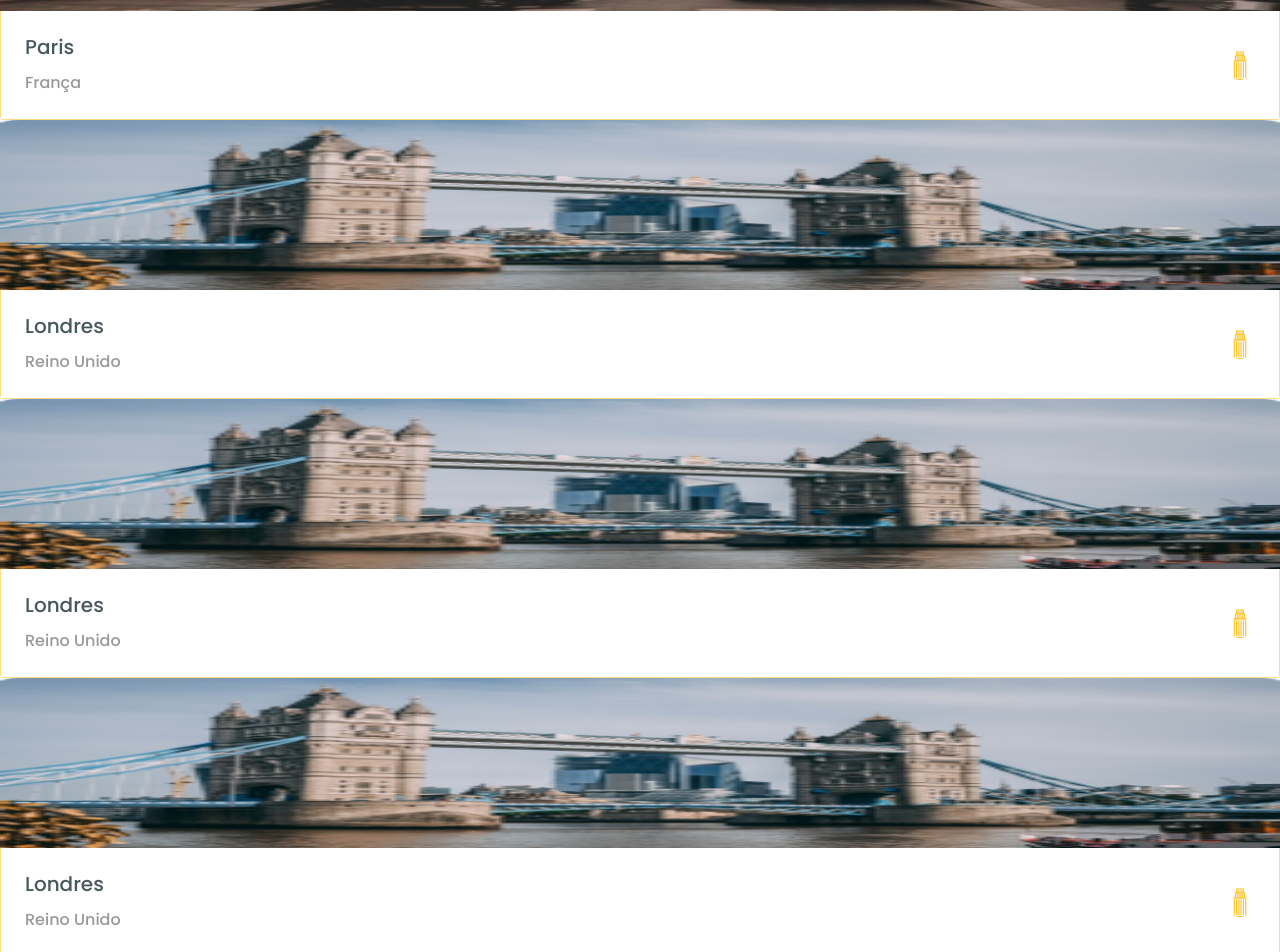
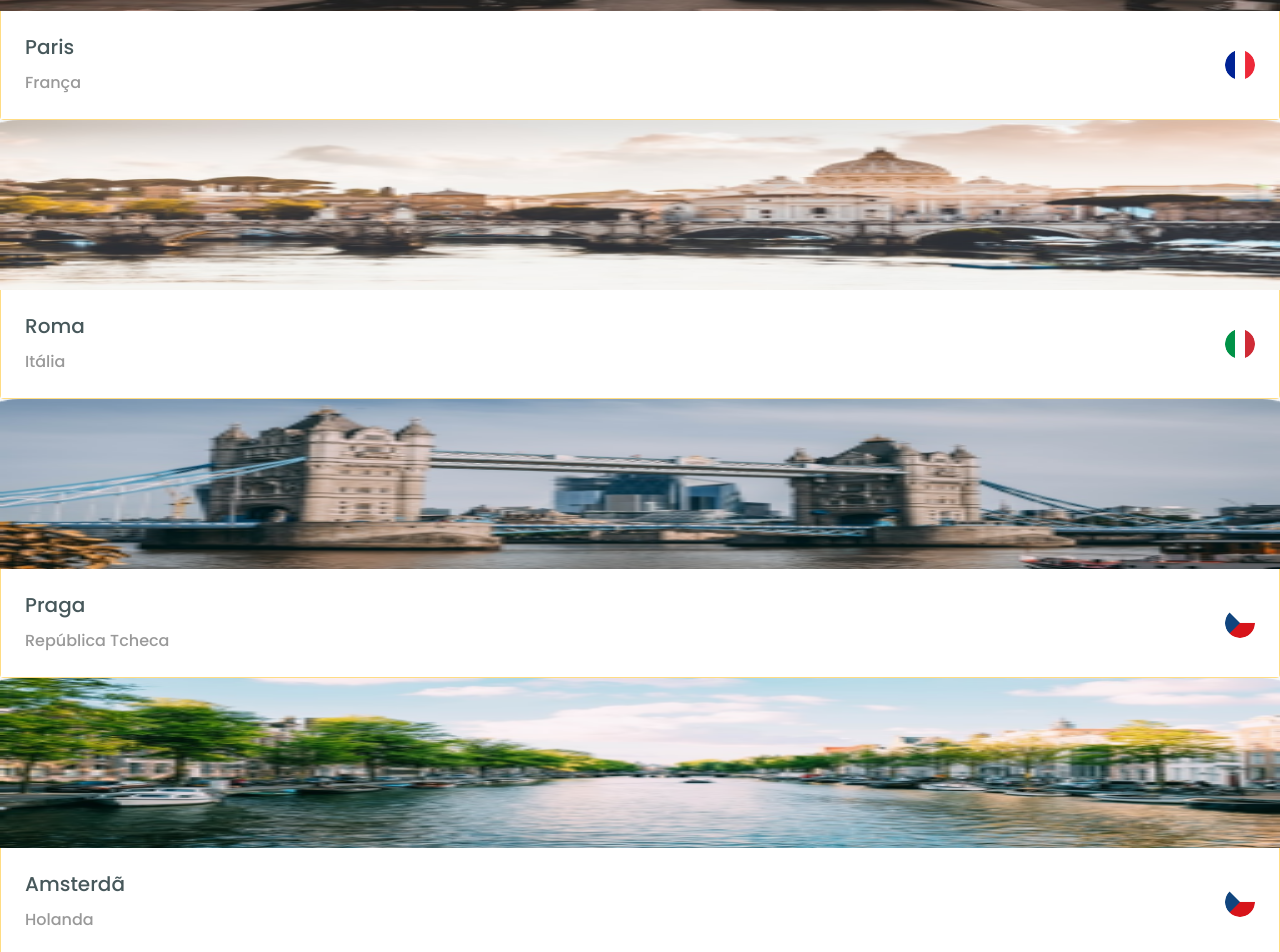
Before and after one commit to Jonathas-bonfim/worldtripe, a Next.js app: page /components/Cities/City in a window 1280 px wide. Shown: the part 438-1390 px from the top of the page. Built offline with nearby package versions, Linux system fonts and the light colour scheme.

Commit message:
Edited Cities

```diff
--- a/src/pages/components/Cities/City.tsx
+++ b/src/pages/components/Cities/City.tsx
@@ -10,7 +10,7 @@ export default function City() {
             <Heading fontSize="xl" fontWeight="500">Londres</Heading>
             <Text mt="3" fontSize="md" color="gray.500" fontWeight="500">Reino Unido</Text>
           </Flex>
-          <Image src='/icons/building.svg' w="30px" h="30px" borderRadius="50%" objectFit="cover" />
+          <Image src='/cities/icons/reino-unido.png' w="30px" h="30px" borderRadius="50%" objectFit="cover" />
         </Flex>
       </Box>
       <Box borderRadius="4px" overflow="hidden">
@@ -20,37 +20,37 @@ export default function City() {
             <Heading fontSize="xl" fontWeight="500">Paris</Heading>
             <Text mt="3" fontSize="md" color="gray.500" fontWeight="500">França</Text>
           </Flex>
-          <Image src='/icons/building.svg' w="30px" h="30px" borderRadius="50%" objectFit="cover" />
+          <Image src='/cities/icons/frança.png' w="30px" h="30px" borderRadius="50%" objectFit="cover" />
+        </Flex>
+      </Box>
+      <Box borderRadius="4px" overflow="hidden">
+        <Image src='/cities/roma.png' alt='londres' h="170px" w="100%" />
+        <Flex p="6" align="center" justify="space-between" bg="white" border="1px" borderColor="yellow.300" borderTop="0">
+          <Flex direction="column">
+            <Heading fontSize="xl" fontWeight="500">Roma</Heading>
+            <Text mt="3" fontSize="md" color="gray.500" fontWeight="500">Itália</Text>
+          </Flex>
+          <Image src='/cities/icons/italia.png' w="30px" h="30px" borderRadius="50%" objectFit="cover" />
         </Flex>
       </Box>
       <Box borderRadius="4px" overflow="hidden">
         <Image src='/cities/londres.png' alt='londres' h="170px" w="100%" />
         <Flex p="6" align="center" justify="space-between" bg="white" border="1px" borderColor="yellow.300" borderTop="0">
           <Flex direction="column">
-            <Heading fontSize="xl" fontWeight="500">Londres</Heading>
-            <Text mt="3" fontSize="md" color="gray.500" fontWeight="500">Reino Unido</Text>
+            <Heading fontSize="xl" fontWeight="500">Praga</Heading>
+            <Text mt="3" fontSize="md" color="gray.500" fontWeight="500">República Tcheca</Text>
           </Flex>
-          <Image src='/icons/building.svg' w="30px" h="30px" borderRadius="50%" objectFit="cover" />
+          <Image src='/cities/icons/reptcheca.png' w="30px" h="30px" borderRadius="50%" objectFit="cover" />
         </Flex>
       </Box>
       <Box borderRadius="4px" overflow="hidden">
-        <Image src='/cities/londres.png' alt='londres' h="170px" w="100%" />
+        <Image src='/cities/amsterda.png' alt='londres' h="170px" w="100%" />
         <Flex p="6" align="center" justify="space-between" bg="white" border="1px" borderColor="yellow.300" borderTop="0">
           <Flex direction="column">
-            <Heading fontSize="xl" fontWeight="500">Londres</Heading>
-            <Text mt="3" fontSize="md" color="gray.500" fontWeight="500">Reino Unido</Text>
+            <Heading fontSize="xl" fontWeight="500">Amsterdã</Heading>
+            <Text mt="3" fontSize="md" color="gray.500" fontWeight="500">Holanda</Text>
           </Flex>
-          <Image src='/icons/building.svg' w="30px" h="30px" borderRadius="50%" objectFit="cover" />
-        </Flex>
-      </Box>
-      <Box borderRadius="4px" overflow="hidden">
-        <Image src='/cities/londres.png' alt='londres' h="170px" w="100%" />
-        <Flex p="6" align="center" justify="space-between" bg="white" border="1px" borderColor="yellow.300" borderTop="0">
-          <Flex direction="column">
-            <Heading fontSize="xl" fontWeight="500">Londres</Heading>
-            <Text mt="3" fontSize="md" color="gray.500" fontWeight="500">Reino Unido</Text>
-          </Flex>
-          <Image src='/icons/building.svg' w="30px" h="30px" borderRadius="50%" objectFit="cover" />
+          <Image src='/cities/icons/reptcheca.png' w="30px" h="30px" borderRadius="50%" objectFit="cover" />
         </Flex>
       </Box>
     </>
```
